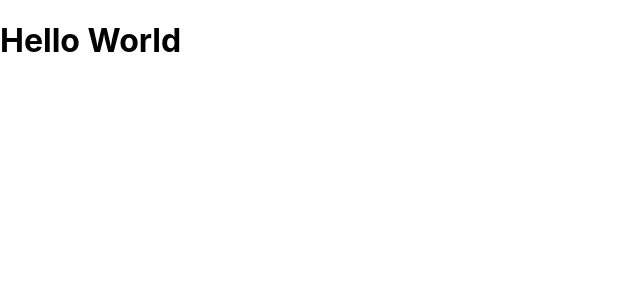
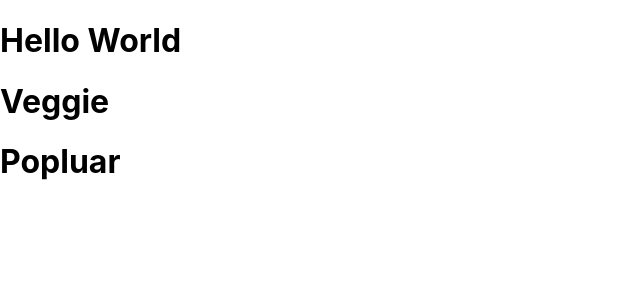
Before and after one commit to gabe571/yum-yum, a React (Create React App) app: page / in a window 1280 px wide. Shown: the top 300 px of the page, without its empty margins (0-640 px from the left). Built offline with nearby package versions, Linux system fonts and the light colour scheme; the HTML template or start-up script is replaced by a standard one.

Commit message:
components/pages

```diff
--- a/src/App.js
+++ b/src/App.js
@@ -1,7 +1,10 @@
+import Home from "./pages/Home";
+
 function App() {
   return (
     <div className="App">
         <h1> Hello World </h1>
+        <Home />
     </div>
   );
 }
--- /dev/null
+++ b/src/components/Popular.jsx
@@ -0,0 +1,11 @@
+import React from 'react'
+
+function Popular() {
+  return (
+    <div>
+      <h1> Popluar </h1>
+    </div>
+  )
+}
+
+export default Popular
--- /dev/null
+++ b/src/components/Veggie.jsx
@@ -0,0 +1,11 @@
+import React from 'react'
+
+function Veggie() {
+  return (
+    <div>
+      <h1> Veggie </h1>
+    </div>
+  )
+}
+
+export default Veggie
--- /dev/null
+++ b/src/pages/Home.jsx
@@ -0,0 +1,16 @@
+import Veggie from "../components/Veggie";
+import Popular from "../components/Popular";
+
+
+import React from 'react'
+
+function Home() {
+  return (
+    <div>
+      <Veggie/>
+      <Popular/>
+    </div>
+  )
+}
+
+export default Home
```
Also changed, not shown: 2 other files (tests, documents, lock files or other folders).
